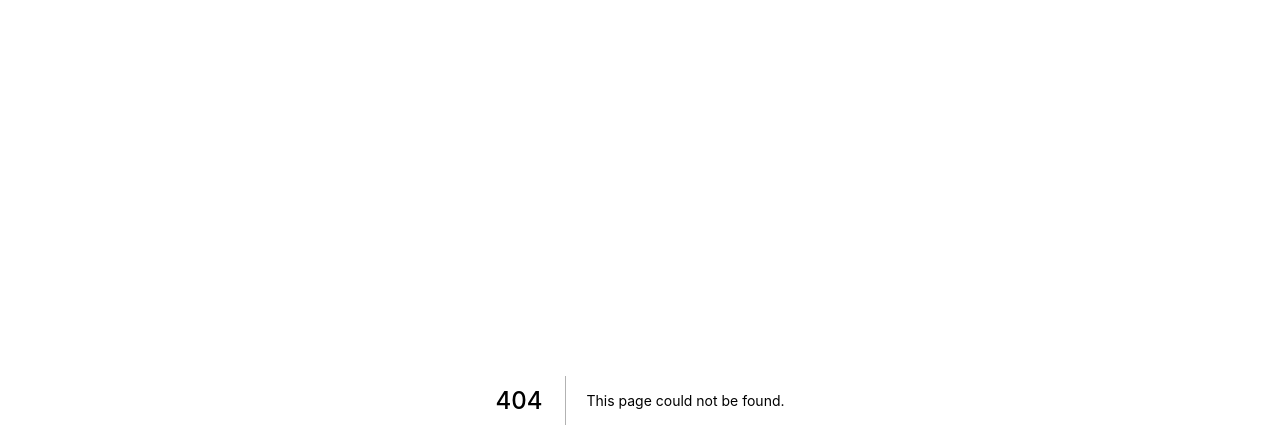
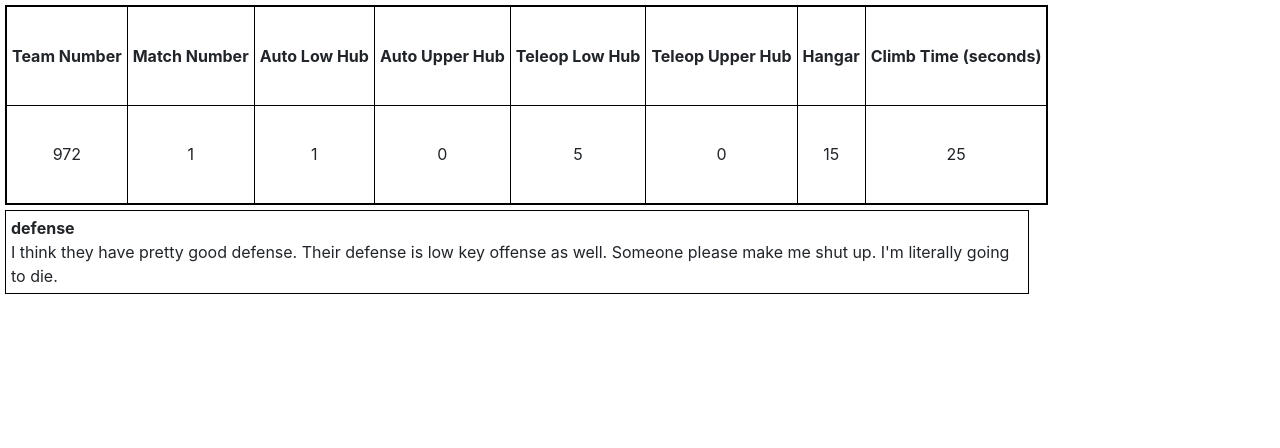
Before and after one commit to iron-claw-972/ScoutingApp2022, a Next.js app in the folder frontend/: page /display/Data in a window 1280 px wide. Before the commit this address had no page. Shown: the top 448 px of the page. Built offline with nearby package versions, Linux system fonts and the light colour scheme.

Commit message:
Added Data Display with table and text
New Data Display page.
Inside are two components - a table that displays numerical data and a box of text displaying notes on thing such as defense.
In the future the Data Display may be a component that can show information for a selected team.

```diff
--- /dev/null
+++ b/frontend/components/DisplayTypes/Table.js
@@ -0,0 +1,35 @@
+import styles from "../../styles/Home.module.css";
+
+export default function Table(props) {
+  const data = props.input;
+  return (
+    <div>
+      <table className={styles.tablestyle}>
+        <tr>
+          <th className={styles.thstyle}>Team Number</th>
+          <th className={styles.thstyle}>Match Number</th>
+          <th className={styles.thstyle}>Auto Low Hub</th>
+          <th className={styles.thstyle}>Auto Upper Hub</th>
+          <th className={styles.thstyle}>Teleop Low Hub</th>
+          <th className={styles.thstyle}>Teleop Upper Hub</th>
+          <th className={styles.thstyle}>Hangar</th>
+          <th className={styles.thstyle}>Climb Time (seconds)</th>
+        </tr>
+        {data.map((val, key) => {
+          return (
+            <tr key={key}>
+              <td className={styles.tdstyle}>{val.TeamNo}</td>
+              <td className={styles.tdstyle}>{val.MatchNo}</td>
+              <td className={styles.tdstyle}>{val.AutoLH}</td>
+              <td className={styles.tdstyle}>{val.AutoUH}</td>
+              <td className={styles.tdstyle}>{val.TeleopLH}</td>
+              <td className={styles.tdstyle}>{val.TeleopUH}</td>
+              <td className={styles.tdstyle}>{val.Hangar}</td>
+              <td className={styles.tdstyle}>{val.ClimbTime}</td>
+            </tr>
+          );
+        })}
+      </table>
+    </div>
+  );
+}
--- /dev/null
+++ b/frontend/components/DisplayTypes/Textbox.js
@@ -0,0 +1,16 @@
+export default function Textbox(props) {
+  return (
+    <div
+      style={{
+        border: "1px solid black",
+        margin: "5px",
+        padding: "5px",
+        width: "80%",
+      }}
+    >
+      <strong>{props.category}</strong>
+      <br />
+      <div>{props.text}</div>
+    </div>
+  );
+}
--- /dev/null
+++ b/frontend/pages/display/Data.js
@@ -0,0 +1,25 @@
+import Table from "../../components/DisplayTypes/Table";
+import Textbox from "../../components/DisplayTypes/Textbox";
+export default function Data(props) {
+  const defenseText =
+    "I think they have pretty good defense. Their defense is low key offense as well. Someone please make me shut up. I'm literally going to die.";
+  const defense = "defense";
+  const tableinpt = [
+    {
+      TeamNo: "972",
+      MatchNo: 1,
+      AutoLH: 1,
+      AutoUH: 0,
+      TeleopLH: 5,
+      TeleopUH: 0,
+      Hangar: 15,
+      ClimbTime: 25,
+    },
+  ];
+  return (
+    <div>
+      <Table input={tableinpt}></Table>
+      <Textbox category={defense} text={defenseText}></Textbox>
+    </div>
+  );
+}
--- a/frontend/styles/Home.module.css
+++ b/frontend/styles/Home.module.css
@@ -1,5 +1,5 @@
 .container {
-  padding: 0 2rem;
+  padding: 2 2rem;
 }
 
 .main {
@@ -10,6 +10,27 @@
   flex-direction: column;
   justify-content: center;
   align-items: center;
+}
+
+.tablestyle {
+  border: 2px solid black;
+  width: "80%";
+  height: 200px;
+  border-collapse: collapse;
+  margin: 5px;
+}
+
+.thstyle {
+  border: 1px solid black;
+  padding: 5px;
+  border-collapse: collapse;
+}
+
+.tdstyle {
+  border: 1px solid black;
+  padding: 5px;
+  text-align: center;
+  border-collapse: collapse;
 }
 
 .footer {
```
Also changed, not shown: frontend/pages/index.js (+22 -7 lines), 2 other files (tests, documents, lock files or other folders).
